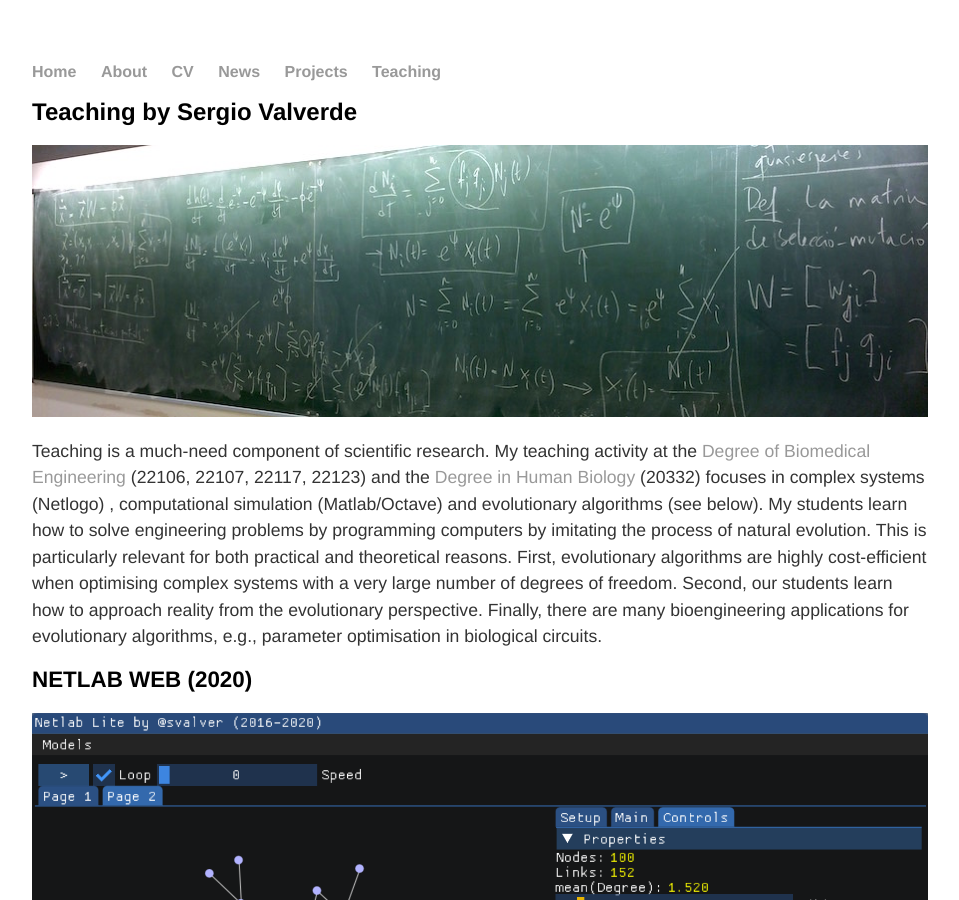
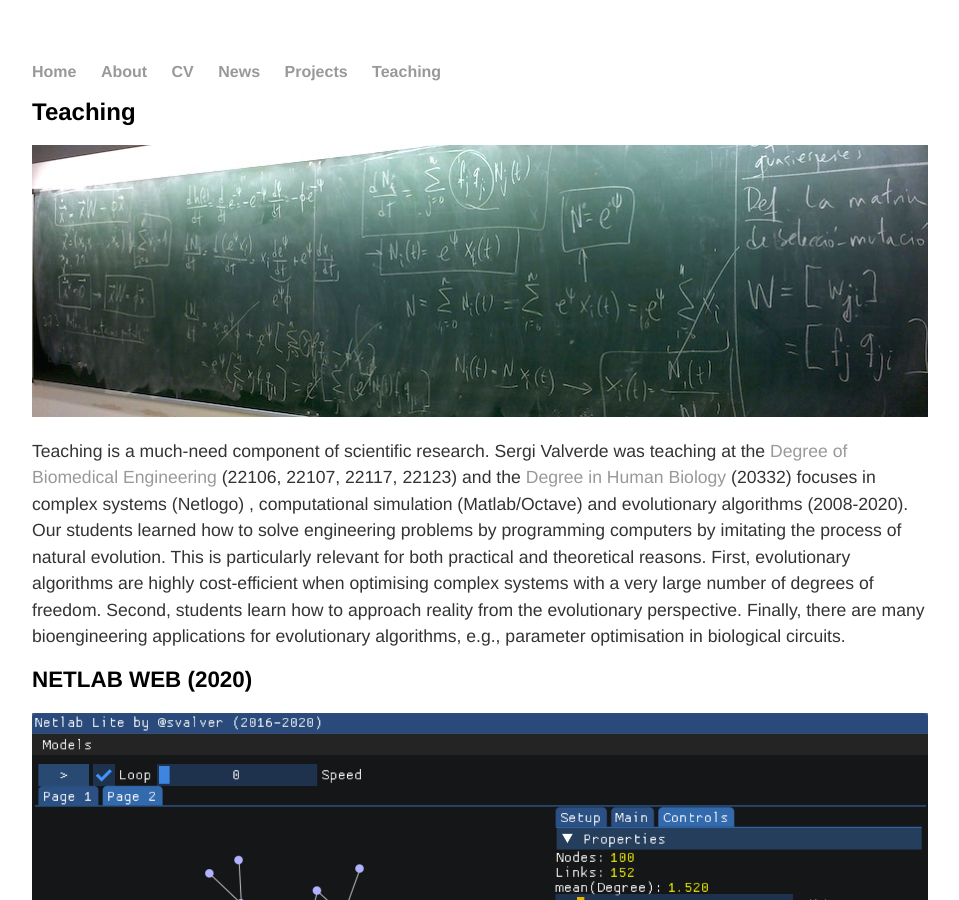
Before and after one commit to svalver/svalver.github.io, a Jekyll site: the page built from teach/index.html, in a window 1280 px wide and 900 px high. Shown: the whole window, without its empty margins (160-1119 px from the left). Built offline with Jekyll 4.4.1, drawn with Linux system fonts in a browser that asks for light colours; some of the changed text lies outside the part shown.

Commit message:
update website
update cv, teaching and projects

```diff
--- a/cv/index.html
+++ b/cv/index.html
@@ -1,10 +1,10 @@
 ---
 layout: default
-title: CV of Sergio Valverde
+title: CV of the PI: Sergi Valverde
 ---
 <div class="cv">
 	<a href="cv.pdf" class="download" title="Download CV as PDF">Download CV</a>
-		<h3>Sergio Valverde</h3>
+		<h3>CV of the PI: Sergi Valverde</h3>
 
 		<address>
 			<strong>Affiliation</strong><br>
--- a/proj/index.html
+++ b/proj/index.html
@@ -1,6 +1,6 @@
 ---
 layout: default
-title: Projects by Sergi Valverde
+title: Projects
 ---
 <style>
 img {
@@ -13,7 +13,7 @@ img {
 }
 </style>
 <div class="about">
-<h1>Projects by Sergi Valverde</h1>
+<h1>Projects</h1>
 <p><img src = "../images/projects_header.jpg"/></p>
 
 <h2>Netlab: Visualization and Analysis of Complex Networks</h2>
--- a/teach/index.html
+++ b/teach/index.html
@@ -1,6 +1,6 @@
 ---
 layout: default
-title: Teaching by Sergio Valverde
+title: Teaching
 ---
 <style>
 img {
@@ -13,15 +13,15 @@ img {
 }
 </style>
 <div class="about">
-<h1>Teaching by Sergio Valverde</h1>
+<h1>Teaching</h1>
 <p><img src = "../images/teaching_header.jpg"/></p>
 <p>
-Teaching is a much-need component of scientific research. My teaching activity at the <a href="http://www.upf.edu/estudiants/titulacions/enginyeries/grau-eng_biomedica/presentacio/">Degree
+Teaching is a much-need component of scientific research. Sergi Valverde was teaching at the <a href="http://www.upf.edu/estudiants/titulacions/enginyeries/grau-eng_biomedica/presentacio/">Degree
 of Biomedical Engineering</a> (22106, 22107, 22117, 22123) and the <a href="http://www.upf.edu/biomed/estudis_de_grau2/biohumana/presentacio/">Degree in Human
 Biology</a> (20332) focuses in complex systems (Netlogo) ,
-computational simulation  (Matlab/Octave) and evolutionary algorithms (see below). My students learn how to solve engineering problems by
+computational simulation  (Matlab/Octave) and evolutionary algorithms (2008-2020). Our students learned how to solve engineering problems by
 programming computers by imitating the process of natural evolution.
-This is particularly relevant for both practical and theoretical reasons. First, evolutionary algorithms are highly cost-efficient when optimising complex systems with a very large number of degrees of freedom. Second, our students learn how to approach reality from the evolutionary perspective. Finally, there are many bioengineering applications for evolutionary algorithms, e.g., parameter optimisation in biological circuits.
+This is particularly relevant for both practical and theoretical reasons. First, evolutionary algorithms are highly cost-efficient when optimising complex systems with a very large number of degrees of freedom. Second, students learn how to approach reality from the evolutionary perspective. Finally, there are many bioengineering applications for evolutionary algorithms, e.g., parameter optimisation in biological circuits.
 </p>
 
 
@@ -46,7 +46,7 @@ Materials for our "Introduction to Complex Networks" course at the Universitat d
 Materials for the <a href="https://svalver.github.io/Courses/">Summer Course 2017 </a>
 </p>
 
-<h2>Evolutionary Algorithms (Degree of Biomedical Engineering)</h2>
+<h2>Evolutionary Algorithms by Sergi Valverde (Degree of Biomedical Engineering)</h2>
 
 <p>
 <video width="640" height="320" controls="controls" autoplay="false">
```
Also changed, not shown: 1 other file.
